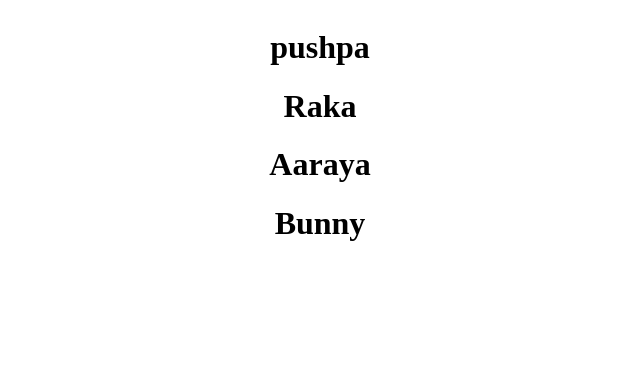
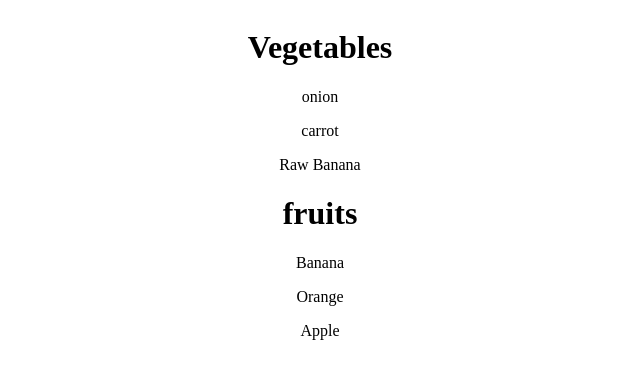
Before and after one commit to Srinu1706/React_Prep, a React (Vite) app in the folder Bandaru_React/: page / in a window 1280 px wide. Shown: the top 378 px of the page, without its empty margins (320-960 px from the left). Built offline with nearby package versions, Linux system fonts and the light colour scheme.

Commit message:
iterarete arry of onbject in obj array

```diff
--- a/Bandaru_React/src/Rendring/ArrayL.jsx
+++ b/Bandaru_React/src/Rendring/ArrayL.jsx
@@ -1,17 +1,33 @@
-import React from 'react'
+import React from "react";
 
 const ArrayL = () => {
+  // const names=['pushpa','Raka','Aaraya','Bunny']
 
-    const names=['pushpa','Raka','Aaraya','Bunny']
+  const menuItems = [
+    { id: 1, name: "Vegetables", items: ["onion", "carrot", "Raw Banana"] },
+    { id: 2, name: "fruits", items: ["Banana", "Orange", "Apple"] },
+  ];
   return (
     <div>
       {
-        names.map((name,index)=>{
-            return <h1>{name}</h1>
-        })
+       menuItems.map((item)=>{
+        return(
+          <>
+          <h1>{item.name}</h1>
+
+          <>
+          {
+            item.items.map((item)=>{
+              return <><p>{item}</p></>
+            })
+          }
+          </>
+          </>
+        )
+       })
       }
     </div>
-  )
-}
+  );
+};
 
-export default ArrayL
+export default ArrayL;
```
